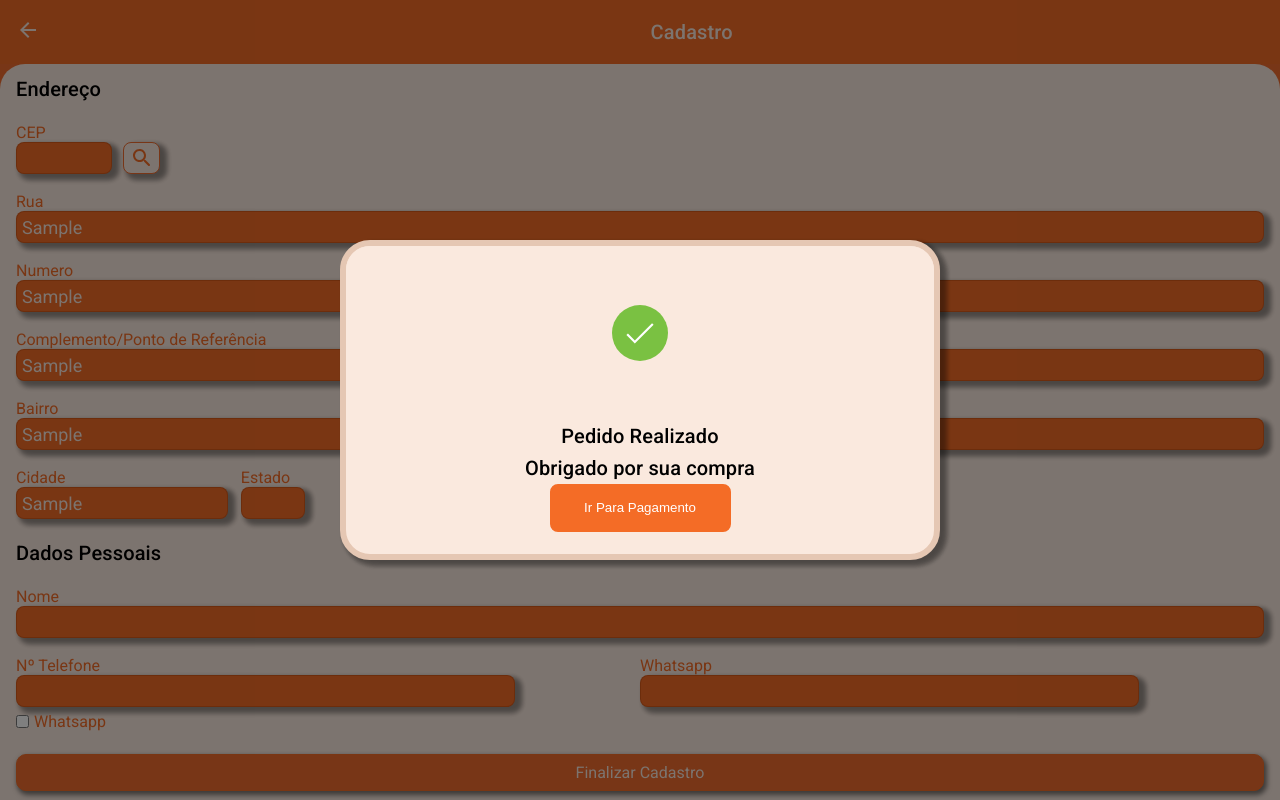
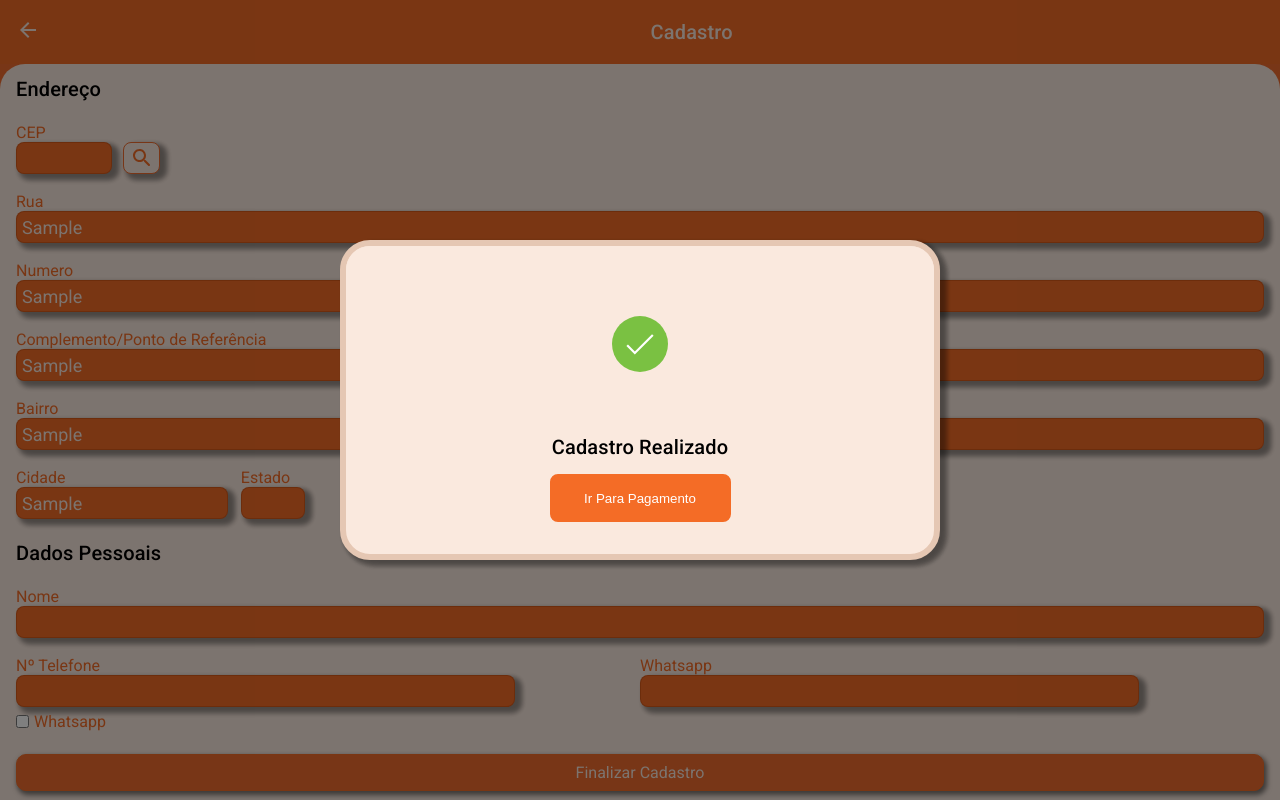
Before and after one commit to CHenriqueRibeiro/Delivery-system-new, a React (Vite) app: page /cadastro in a window 1280 px wide. Both pictures are taken after typing "Sample", "Sample", "Sample", "Sample", "Sample", "Sample" into the empty fields and a click on the input "Finalizar Cadastro". Built offline with nearby package versions, Linux system fonts and the light colour scheme.

Commit message:
mensagem de cadastro ok

```diff
--- a/src/pages/RegisterScreen.jsx
+++ b/src/pages/RegisterScreen.jsx
@@ -291,10 +291,7 @@ const RegisterScreen = () => {
                 <Box id="modalCadastro">
                   <Box id="modalContent">
                     <Box className="wrapper">
-                      <Typography variant="h6">
-                        Obrigado por sua compra
-                      </Typography>
-                      <Typography variant="h6">Pedido Realizado</Typography>
+                      <Typography variant="h6">Cadastro Realizado</Typography>
                       <svg
                         className="checkmark"
                         xmlns="http://www.w3.org/2000/svg"
```
